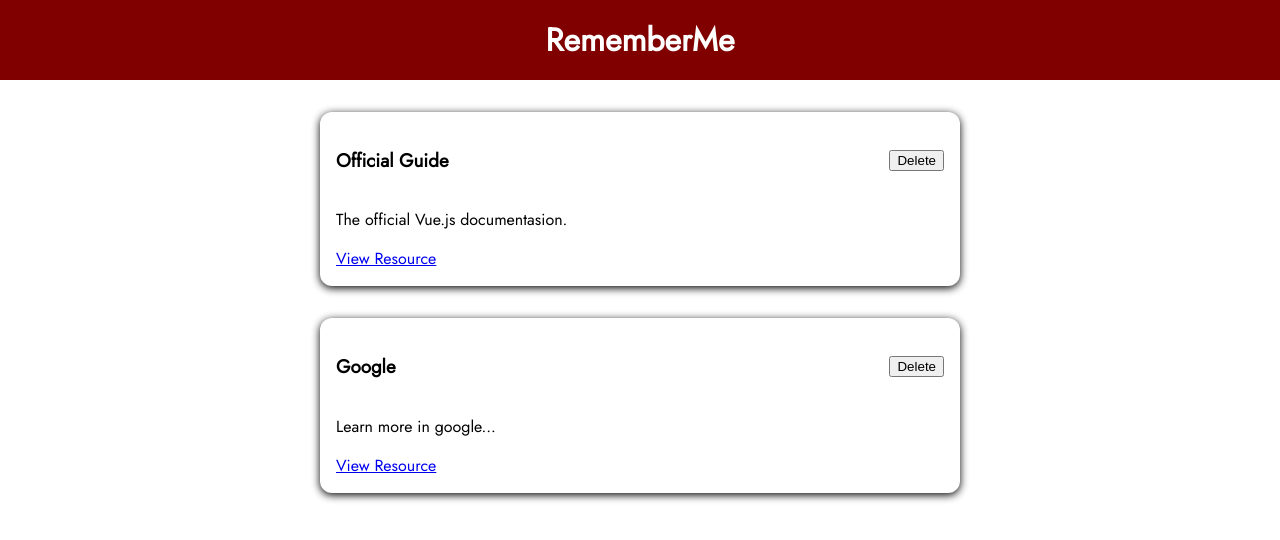
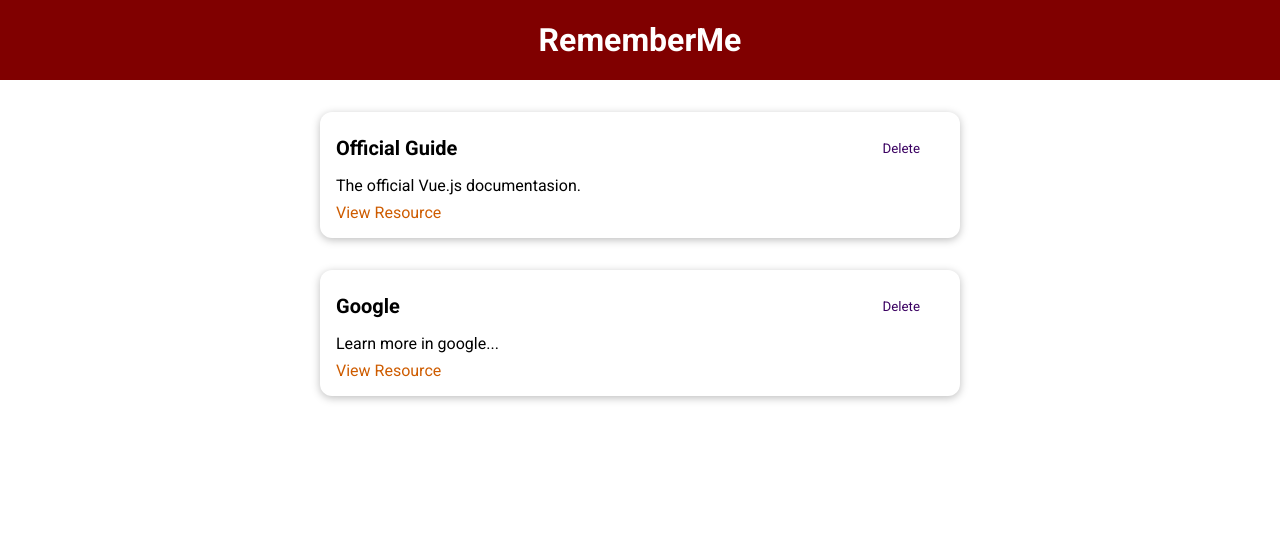
Before and after one commit to dwikiby/learning-resourcesapp, a Vue app: page / in a window 1280 px wide. Shown: the top 540 px of the page. Built offline with nearby package versions, Linux system fonts and the light colour scheme.

Commit message:
adding a base button

```diff
--- a/src/App.vue
+++ b/src/App.vue
@@ -35,14 +35,14 @@ export default {
 </script>
 
 <style>
-@import url('https://fonts.googleapis.com/css2?family=Jost&display=swap');
+@import url('https://fonts.googleapis.com/css2?family=Roboto:wght@400;700&display=swap');
 
 * {
   box-sizing: border-box;
 }
 
 html {
-  font-family: 'Jost', sans-serif;
+  font-family: 'Roboto', sans-serif;
 }
 
 body {
--- /dev/null
+++ b/src/components/UI/BaseButton.vue
@@ -0,0 +1,39 @@
+<template>
+  <button :type="type" :class="mode">
+    <slot></slot>
+  </button>
+</template>
+
+<script>
+export default {
+  props: ['type', 'mode'],
+};
+</script>
+
+<style scoped>
+button {
+  padding: 0.75rem 1.5rem;
+  font-family: inherit;
+  background-color: #3a0061;
+  border: 1px solid #3a0061;
+  color: white;
+  cursor: pointer;
+}
+
+button:hover,
+button:active {
+  background-color: #270041;
+  border-color: #270041;
+}
+
+.flat {
+  background-color: transparent;
+  color: #3a0061;
+  border: none;
+}
+
+.flat:hover,
+.flat:active {
+  background-color: #edd2ff;
+}
+</style>
--- a/src/components/UI/BaseCard.vue
+++ b/src/components/UI/BaseCard.vue
@@ -7,7 +7,7 @@
 <style scoped>
 div {
   border-radius: 12px;
-  box-shadow: 0 2px 8px rgba(0, 0, 0.26);
+  box-shadow: 0 2px 8px rgba(0, 0, 0, 0.26);
   padding: 1rem;
   margin: 2rem auto;
   max-width: 40rem;
--- a/src/components/learning-resources/LearningResource.vue
+++ b/src/components/learning-resources/LearningResource.vue
@@ -3,7 +3,7 @@
     <base-card>
       <header>
         <h3>{{ title }}</h3>
-        <button>Delete</button>
+        <base-button mode="flat">Delete</base-button>
       </header>
       <p>{{ description }}</p>
       <nav>
@@ -30,4 +30,23 @@ header {
   justify-content: space-between;
   align-items: center;
 }
+
+h3 {
+  font-size: 1.25rem;
+  margin: 0.5rem 0;
+}
+
+p {
+  margin: 0.5rem 0;
+}
+
+a {
+  text-decoration: none;
+  color: #ce5c00;
+}
+
+a:hover,
+a:active {
+  color: #c89300;
+}
 </style>
--- a/src/main.js
+++ b/src/main.js
@@ -2,9 +2,11 @@ import { createApp } from 'vue';
 import App from './App.vue';
 
 import BaseCard from './components/UI/BaseCard.vue';
+import BaseButton from './components/UI/BaseButton.vue';
 
 const app = createApp(App);
 
 app.component('base-card', BaseCard);
+app.component('base-button', BaseButton);
 
 app.mount('#app');
```
